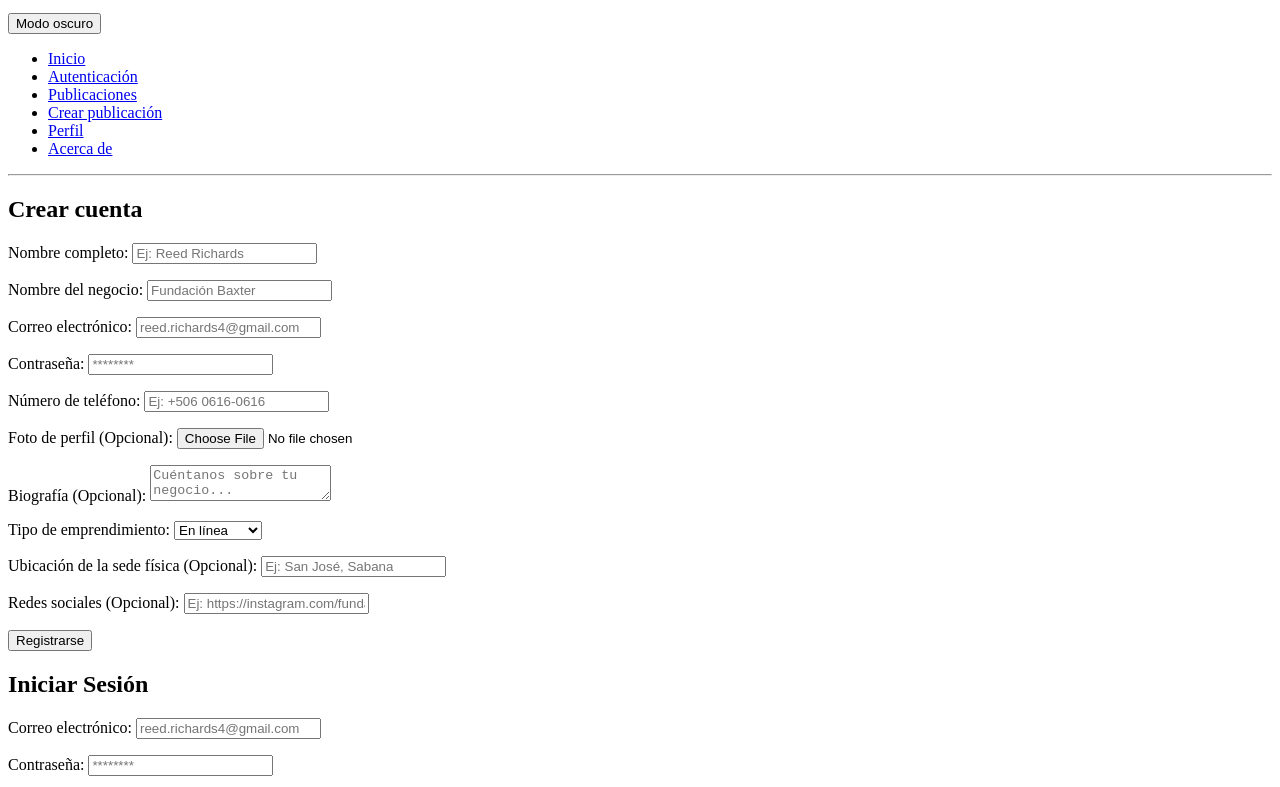
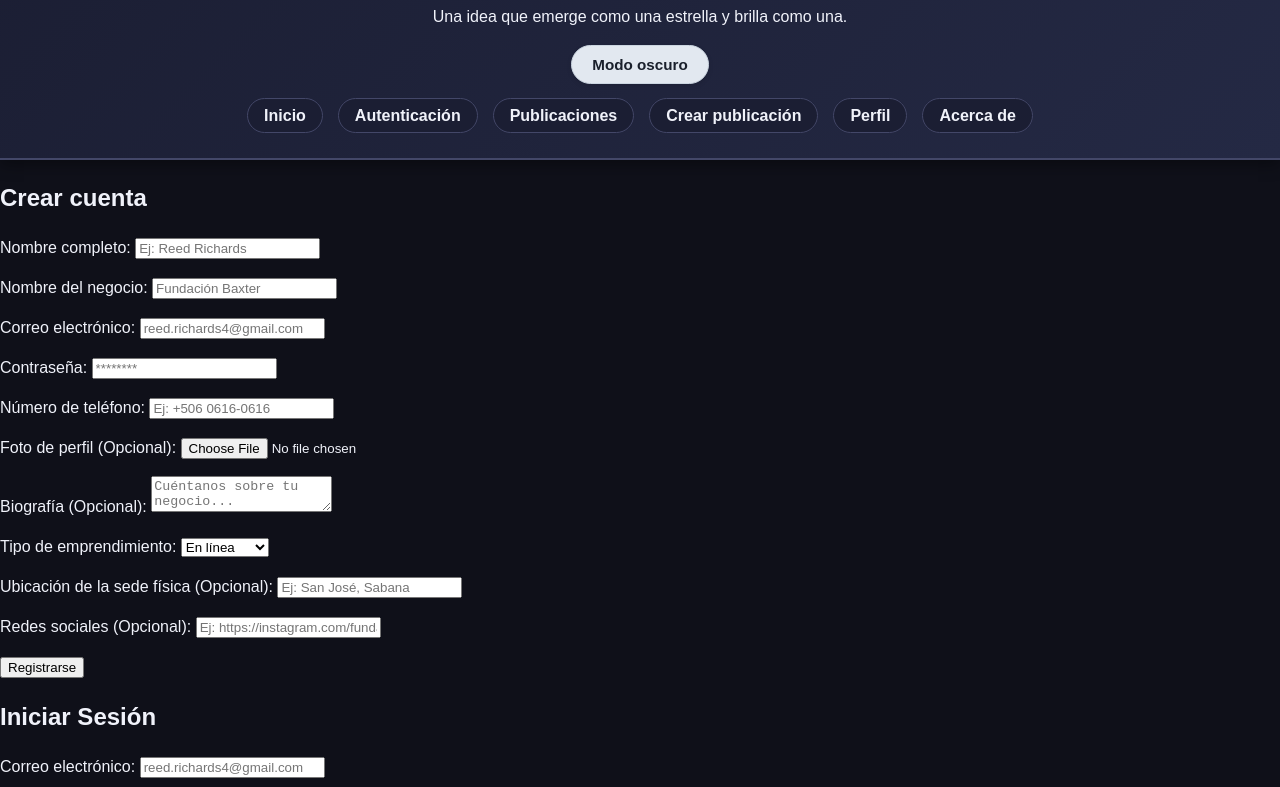
Before and after one commit to Eithan2316/Proyecto_Diseno, a plain HTML site: page index.html in a window 1280 px wide. Shown: the part 101-888 px from the top of the page. Drawn offline with Linux system fonts and the light colour scheme; files whose address does not match are found by name.

Commit message:
Se agrega el estilo del encabezado, barra de navegación y el botón del tema

```diff
--- a/Estilos/style.css
+++ b/Estilos/style.css
@@ -0,0 +1,97 @@
+/* Hojas de estilos*/
+:root{
+    --xiketic: #0F1019;           /* El fondo principal de la página ultra oscuro */
+    --space-cadet-dark: #1B1E33;  /* Los contenedores y las secciones profundas */
+    --space-cadet: #242944;       /* Los botones y los elementos destacados */
+    --purple-navy: #434768;       /* Las tarjetas, bordes y los acentos */
+    --dark-blue-gray: #6C7296;    /* Textos secundarios y pequeños detalles */
+    --texto-claro: #F0F2FA;       /* El texto general para dar un alto contraste con el fondo*/
+    /* Las variables que serán funcionales dentro del sitio */
+    --color-fondo: var(--xiketic);
+    --color-principal: var(--texto-claro);
+    --color-secundario: var(--space-cadet);
+    --color-acento: var(--purple-navy);
+    --color-borde: var(--purple-navy);
+    --color-claro: var(--dark-blue-gray);
+}
+body{
+    font-family: Arial, Helvetica, sans-serif;
+    background-color: var(--color-fondo);
+    color: var(--color-principal);
+    margin: 0;
+    padding: 0;
+    line-height: 1.5;
+}
+/*Diseño del encabezado y de la barra de navegación*/
+header{
+    background: linear-gradient(135deg, var(--space-cadet-dark), var(--space-cadet));
+    color: var(--texto-claro);
+    text-align: center;
+    padding: 30px 20px;
+    box-shadow: 0 4px 15px rgba(0, 0, 0, 0.4);
+    border-bottom: 2px solid var(--purple-navy);
+}
+header h1{
+    margin: 0;
+    font-size: 2.5rem;
+    color: var(--texto-claro);
+    text-shadow: 0 2px 4px rgba(0, 0, 0, 0.3);
+}
+nav ul{
+    list-style: none;
+    padding: 0;
+    margin: 20px 0 0 0;
+    display: flex;
+    justify-content: center;
+    flex-wrap: wrap;
+    gap: 15px;
+}
+nav ul li a{
+    color: var(--texto-claro);
+    text-decoration: none;
+    font-weight: bold;
+    padding: 8px 16px;
+    border-radius: 20px;
+    background-color: var(--space-cadet-dark);
+    border: 1px solid var(--purple-navy);
+    transition: all 0.3s ease;
+}
+nav ul li a:hover{
+    background-color: var(--purple-navy);
+    color: var(--texto-claro);
+    transform: translateY(-2px);
+    box-shadow: 0 4px 10px rgba(67, 71, 104, 0.4);
+}
+.contenedor-boton-tema {
+    margin: 15px 0;
+}
+.botonTema {
+    background-color: #E2E8F0; /* Gris claro moderno */
+    color: #1A202C;           /* Texto oscuro para contraste */
+    border: 1px solid #CBD5E0;
+    padding: 10px 20px;
+    font-size: 0.95rem;
+    font-weight: bold;
+    border-radius: 20px;
+    cursor: pointer;
+    transition: all 0.3s ease;
+    box-shadow: 0 2px 5px rgba(0, 0, 0, 0.1);
+}
+
+.botonTema:hover {
+    background-color: #CBD5E0;
+    transform: scale(1.05);
+}
+body.dark-mode .botonTema,
+.botonTema.modo-oscuro-activo {
+    background-color: #FFD700; /* Amarillo estrella brillante */
+    color: #0F1019;           /* Texto oscuro intenso para legibilidad */
+    border: 1px solid #FFA500;
+    box-shadow: 0 0 15px rgba(255, 215, 0, 0.5); /* Efecto de brillo estelar */
+}
+
+body.dark-mode .botonTema:hover,
+.botonTema.modo-oscuro-activo:hover {
+    background-color: #FFC700;
+    box-shadow: 0 0 20px rgba(255, 215, 0, 0.8);
+}
--- a/index.html
+++ b/index.html
@@ -28,7 +28,6 @@
     </nav>
 </header>
 <main><!--Inicia el contenido principal de la página web -->
-    <hr>
     <section id="Autenticacion" class="autenticacion"><!--Se crea una sección para crear una cuenta y registrarse-->
         <div class="autenticacion_card"><!--Se abre un div que tendrá el formulario de registro-->
             <h2> Crear cuenta </h2><!--Se le muestra al usuario que aquí realizará una cuenta-->
```
